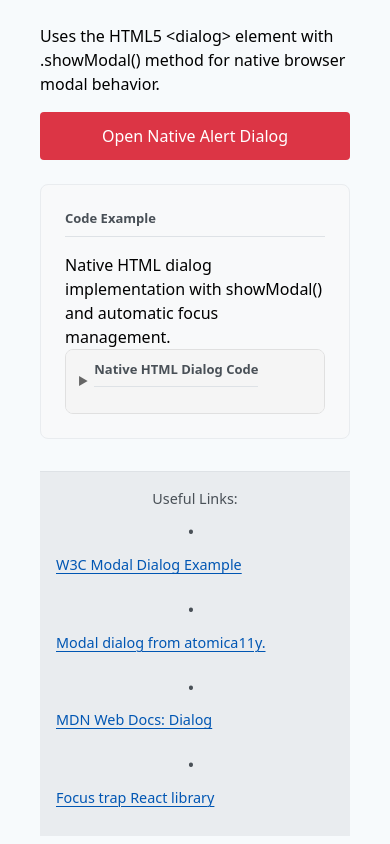
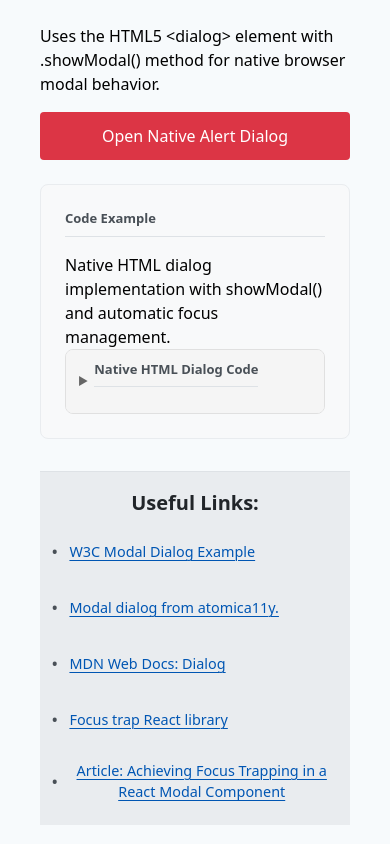
Before and after one commit to AlexandrSedymov/ACCESSIBLE-COMPONENTS, a React (Vite) app: page /modal-dialog in a window 390 px wide. Shown: the part 931-1775 px from the top of the page. Built offline with nearby package versions, Linux system fonts and the light colour scheme.

Commit message:
feat: few more links for the modal dialog

```diff
--- a/src/pages/ModalDialog.tsx
+++ b/src/pages/ModalDialog.tsx
@@ -50,7 +50,8 @@ export const ModalDialog: React.FC = () => {
             <Footer links={[{ label: "W3C Modal Dialog Example", url: "https://www.w3.org/WAI/ARIA/apg/patterns/dialog-modal/examples/dialog/" },
             { label: "Modal dialog from atomica11y.", url: "https://www.atomica11y.com/demos/dialog-modal/" },
             { label: "MDN Web Docs: Dialog", url: "https://developer.mozilla.org/en-US/docs/Web/HTML/Element/dialog" },
-            { label: "Focus trap React library", url: "https://github.com/focus-trap/focus-trap-react" }]} />
+            { label: "Focus trap React library", url: "https://github.com/focus-trap/focus-trap-react" },
+            { label: "Article: Achieving Focus Trapping in a React Modal Component", url: "https://medium.com/cstech/achieving-focus-trapping-in-a-react-modal-component-3f28f596f35b" }]} />
         </main>
     );
 };
--- a/src/styles/Footer.css
+++ b/src/styles/Footer.css
@@ -9,6 +9,13 @@
     border-top: 1px solid #dee2e6;
     margin-top: auto; /* Push footer to bottom if using flexbox layout */
     min-height: fit-content;
+}
+
+.footer-title {
+    font-size: 1.25rem;
+    font-weight: 600;
+    margin-bottom: 0.5rem;
+    color: #212529;
 }
 
 /* Footer navigation styling */
@@ -146,6 +153,11 @@
         margin-top: 0.75rem;
     }
 
+    .footer-links li {
+        display: flex;
+        align-items: center;
+    }
+
     .footer a,
     .footer .footer-link {
         padding: 0.375rem 0.25rem;
```
